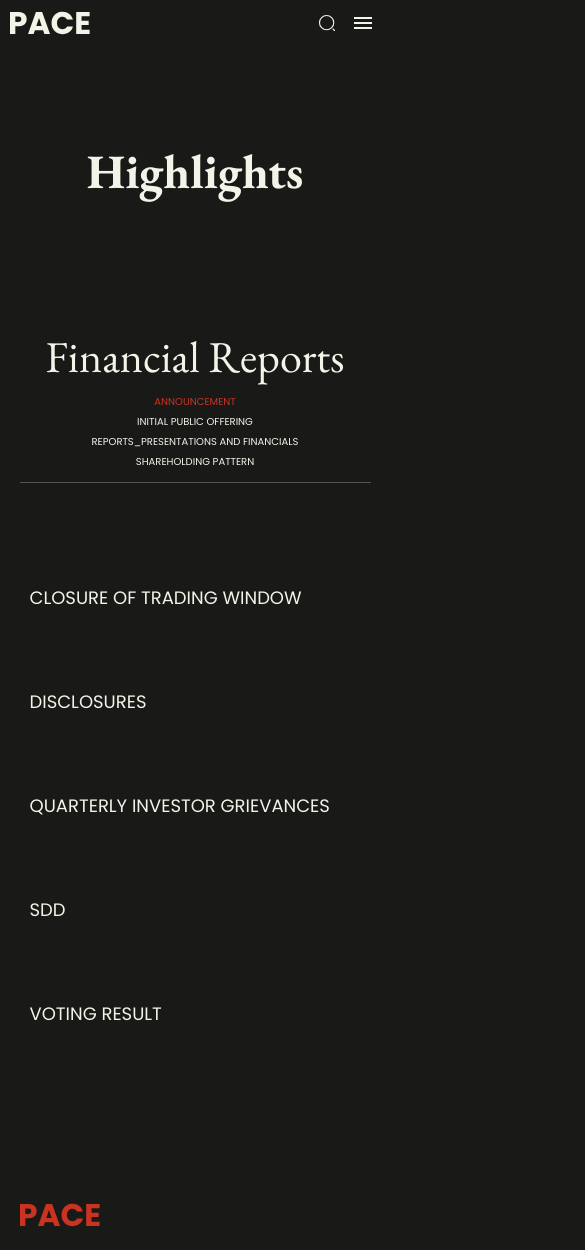
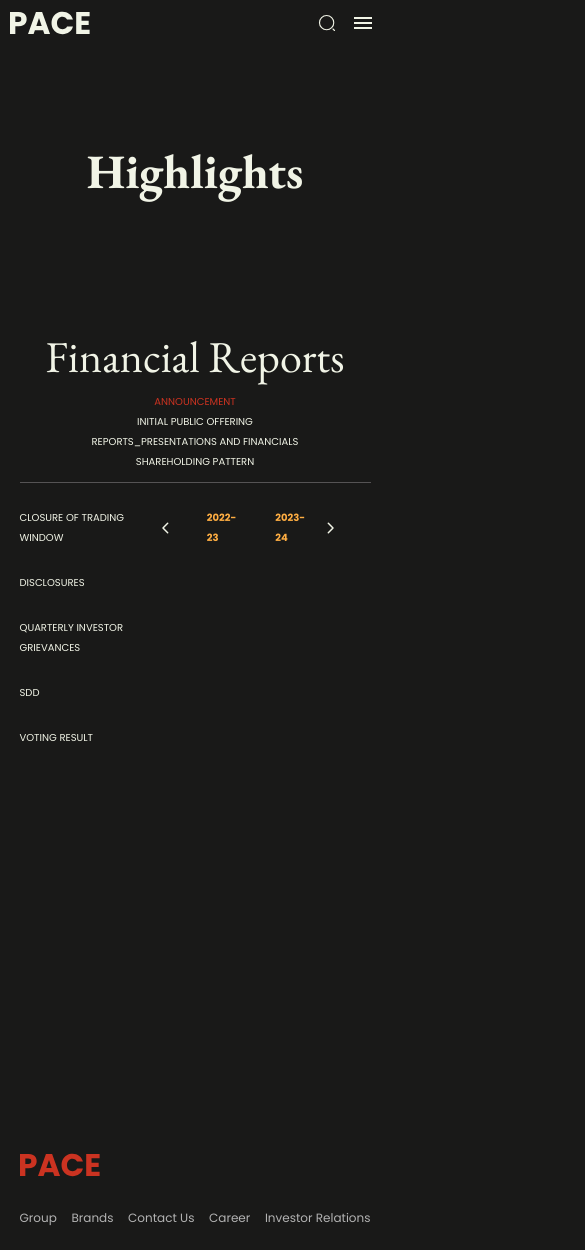
Before and after one commit to TarunRajpurohit123/pace-bussiness-website, a Next.js app in the folder pace-website/: page /investors in a window 390 px wide. Shown: the top 1250 px of the page, 585 px wide, since content can reach past the window. Built offline with nearby package versions, Linux system fonts and the light colour scheme.

Commit message:
wreking on report section responsive

```diff
--- a/pace-website/src/app/globals.css
+++ b/pace-website/src/app/globals.css
@@ -2489,9 +2489,69 @@ option:hover {
     padding: 1rem !important;
     flex-direction: column;
   }
+  .report__main__section {
+    width: 100% !important;
+  }
+  .report__sidebar {
+    width: 30% !important;
+    height: auto !important;
+  }
   .report_tab_btn {
     font-size: 1rem;
     line-height: 2rem;
+  }
+  .side_tab {
+    width: 100% !important;
+    height: auto !important;
+    font-size: 1rem;
+    line-height: 2rem;
+    padding: 0 !important;
+  }
+  .report__main__section {
+    padding-top: 0 !important;
+  }
+  .year__tab {
+    font-size: 1rem;
+    line-height: 2rem;
+  }
+  .reportRow {
+    width: 100% !important;
+    flex-direction: column !important;
+  }
+  .reportRow__name {
+    font-size: 1rem;
+    line-height: 2rem;
+  }
+  .report__list {
+    width: 70% !important;
+  }
+  .view_report,
+  .download_report {
+    font-size: 1rem;
+    margin-left: 0 !important;
+  }
+  .report__list_wrapper {
+    height: auto !important;
+  }
+  .accordian__report__header {
+    width: 100%;
+  }
+  .accrodian__name {
+    font-size: 1rem;
+    line-height: 1rem;
+  }
+  .reportRow {
+    display: block;
+    padding-left: 0 !important;
+  }
+  .accordian__report__header {
+    padding: 0;
+  }
+  .report_row_icon {
+    display: none;
+  }
+  .accordian__report--mobile {
+    height: 5rem !important;
   }
   /* report section end */
 }
--- a/pace-website/src/components/components/ReportRow.jsx
+++ b/pace-website/src/components/components/ReportRow.jsx
@@ -20,13 +20,13 @@ export default function ReportRow({
             href={url ? url : "#"}
             className="flex items-center"
           >
-            <EyeIcon />
+            <EyeIcon extcls={"report_row_icon"} />
             <p className="ml-[1rem] view_report">View</p>
           </Link>
           <DownloadFile
             content={
               <div className="ml-[2.5rem] flex items-center">
-                <DownloadIcon />
+                <DownloadIcon extcls={"report_row_icon"} />
                 <p className="ml-[1rem] download_report">Download</p>
               </div>
             }
--- a/pace-website/src/components/components/ReportSection.jsx
+++ b/pace-website/src/components/components/ReportSection.jsx
@@ -20,6 +20,12 @@ export default function ReportSection() {
   const [currentYear, setCurrentYear] = useState(null);
   const swiperRef = useRef(null);
   const [accordians, setAccordians] = useState([]);
+  const [currentScreen, setCurrentScreen] = useState(null);
+  useEffect(() => {
+    if (window.innerWidth) {
+      setCurrentScreen(window?.innerWidth);
+    }
+  }, []);
 
   useEffect(() => {
     reportsData[0]?.sidebar?.forEach((elm) => {
@@ -128,7 +134,7 @@ export default function ReportSection() {
                 )}
 
                 <Swiper
-                  slidesPerView={4}
+                  slidesPerView={currentScreen <= 500 ? 2 : 4}
                   spaceBetween={30}
                   loop={true}
                   pagination={{
@@ -216,7 +222,7 @@ export default function ReportSection() {
                                 className={
                                   accordians[dataInd]
                                     ? "accordian__report accordian__report--overright"
-                                    : "accordian__report h-[8rem]"
+                                    : "accordian__report h-[8rem] accordian__report--mobile"
                                 }
                                 style={
                                   dataInd != 0 ? { marginTop: "2.5rem" } : {}
--- a/pace-website/src/components/svgs/DownloadIcon.jsx
+++ b/pace-website/src/components/svgs/DownloadIcon.jsx
@@ -1,4 +1,4 @@
-export default function DownloadIcon({ color = "var(--pure)" }) {
+export default function DownloadIcon({ color = "var(--pure)", extcls = "" }) {
   return (
     <>
       <svg
@@ -6,6 +6,7 @@ export default function DownloadIcon({ color = "var(--pure)" }) {
         height="24"
         viewBox="0 0 24 24"
         fill="none"
+        className={extcls}
         xmlns="http://www.w3.org/2000/svg"
       >
         <path
--- a/pace-website/src/components/svgs/EyeIcon.jsx
+++ b/pace-website/src/components/svgs/EyeIcon.jsx
@@ -1,4 +1,4 @@
-export default function EyeIcon({ color = "var(--pure)" }) {
+export default function EyeIcon({ color = "var(--pure)", extcls = "" }) {
   return (
     <>
       <svg
@@ -7,6 +7,7 @@ export default function EyeIcon({ color = "var(--pure)" }) {
         viewBox="0 0 24 24"
         fill="none"
         xmlns="http://www.w3.org/2000/svg"
+        className={extcls}
       >
         <path
           d="M15.58 12C15.58 13.98 13.98 15.58 12 15.58C10.02 15.58 8.42004 13.98 8.42004 12C8.42004 10.02 10.02 8.42004 12 8.42004C13.98 8.42004 15.58 10.02 15.58 12Z"
```
